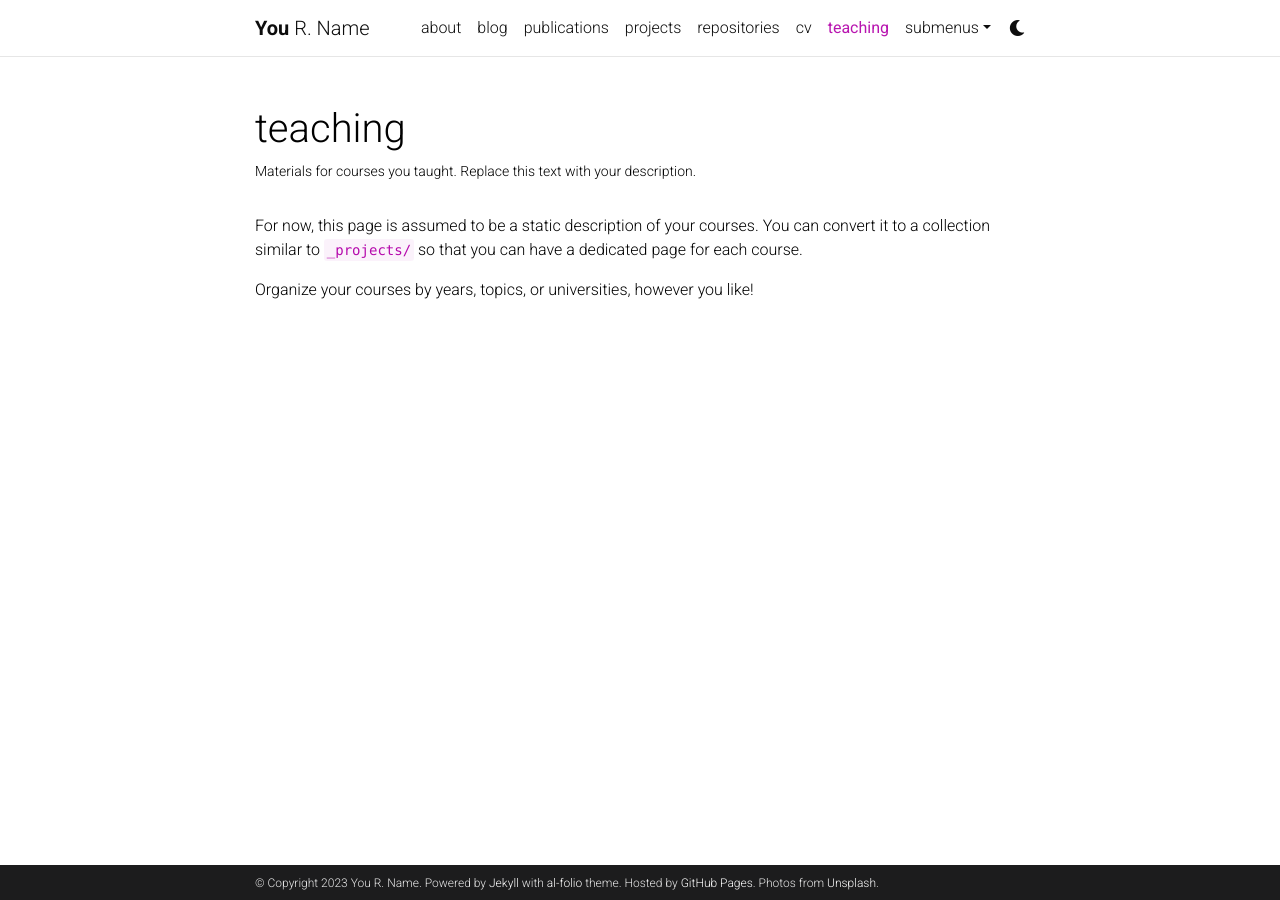
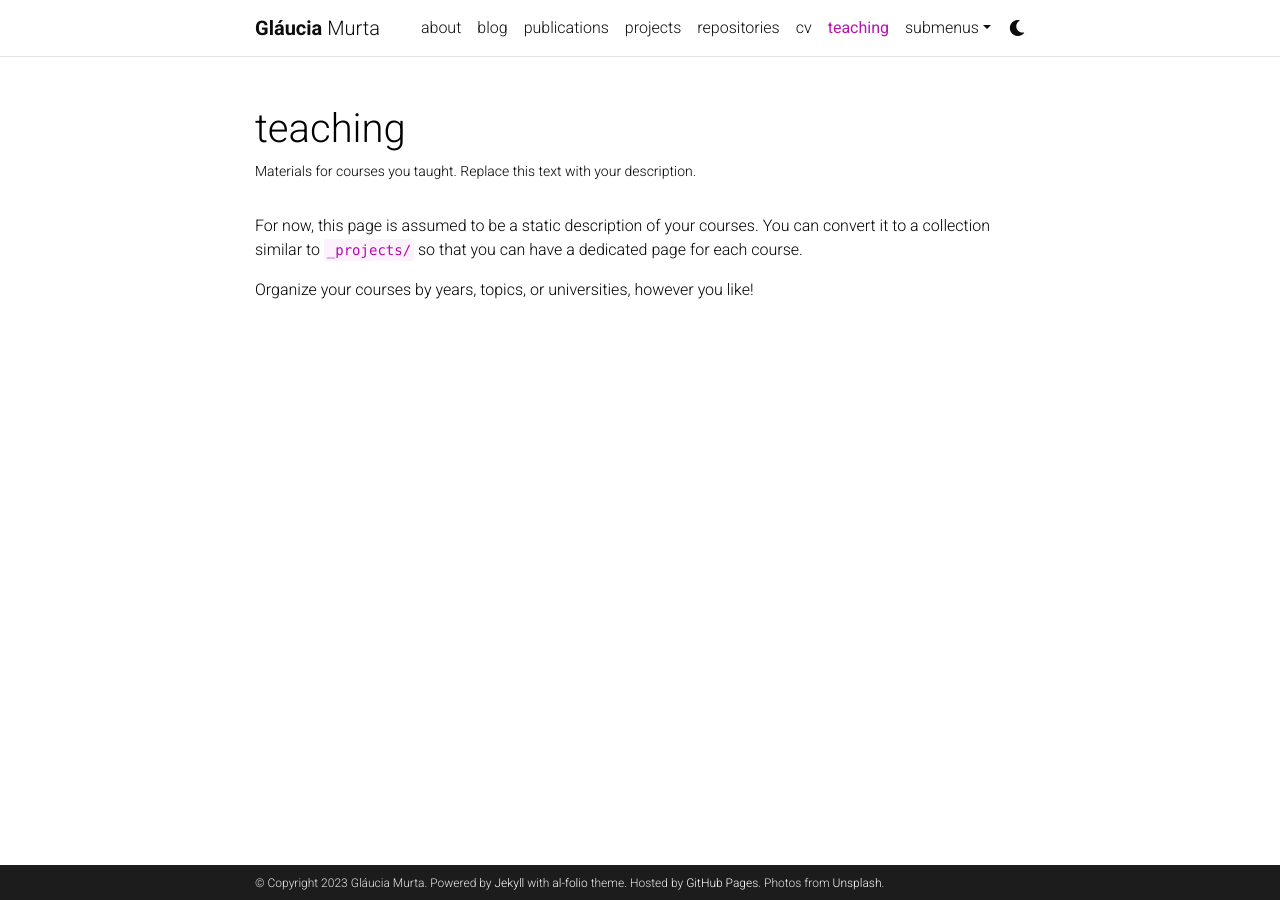
Before and after one commit to glauciamg/glauciamg.github.io, a Jekyll site: the page built from _pages/teaching.md, in a window 1280 px wide. Built offline with Jekyll 4.4.1, drawn with Linux system fonts in a browser that asks for light colours; comment, search, counter and statistics services are not loaded; a style sheet for code colours, icons or effects is not loaded.

Commit message:
Update _config.yml

```diff
--- a/_config.yml
+++ b/_config.yml
@@ -3,9 +3,9 @@
 # -----------------------------------------------------------------------------
 
 title: blank # the website title (if blank, full name will be used instead)
-first_name: You
-middle_name: R.
-last_name: Name
+first_name: Gláucia
+middle_name:
+last_name: Murta
 email: you@example.com
 description: > # the ">" symbol means to ignore newlines until "footer_text:"
   A simple, whitespace theme for academics. Based on [*folio](https://github.com/bogoli/-folio) design.
@@ -18,8 +18,8 @@
 lang: en # the language of your site (for example: en, fr, cn, ru, etc.)
 icon: ⚛️  # the emoji used as the favicon (alternatively, provide image name in /assets/img/)
 
-url: https://alshedivat.github.io # the base hostname & protocol for your site
-baseurl: /al-folio # the subpath of your site, e.g. /blog/
+url: https://glauciamg.github.io # the base hostname & protocol for your site
+baseurl:   # the subpath of your site, e.g. /blog/
 last_updated: false # set to true if you want to display last updated in the footer
 impressum_path:  # set to path to include impressum link in the footer, use the same path as permalink in a page, helps to conform with EU GDPR
 
```
